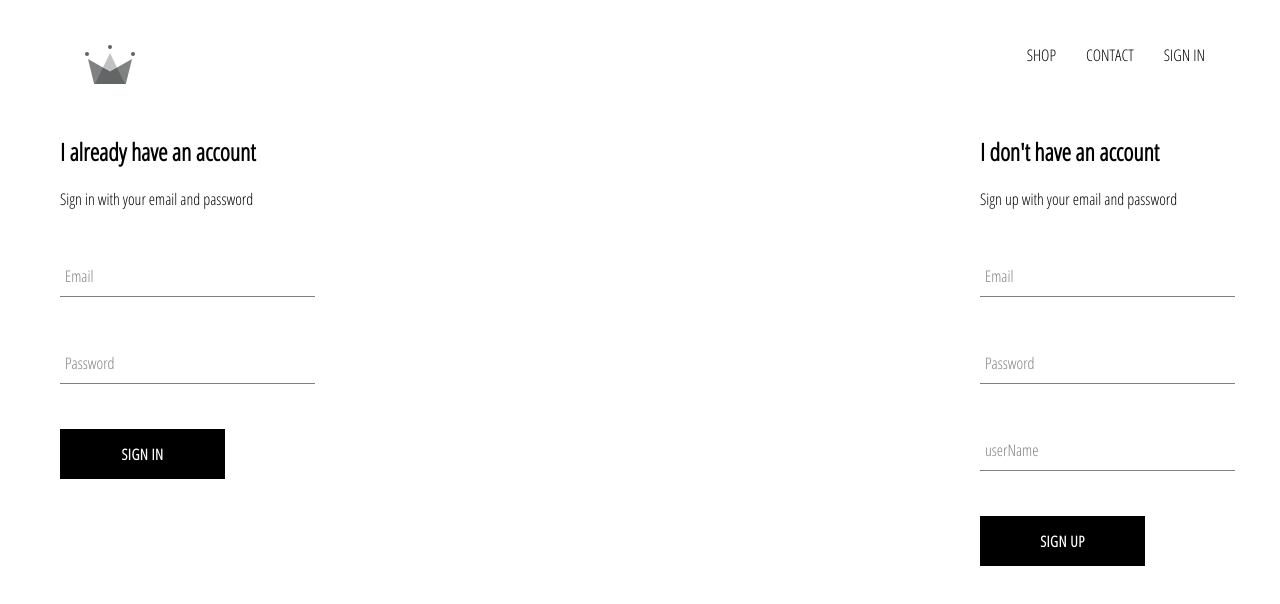
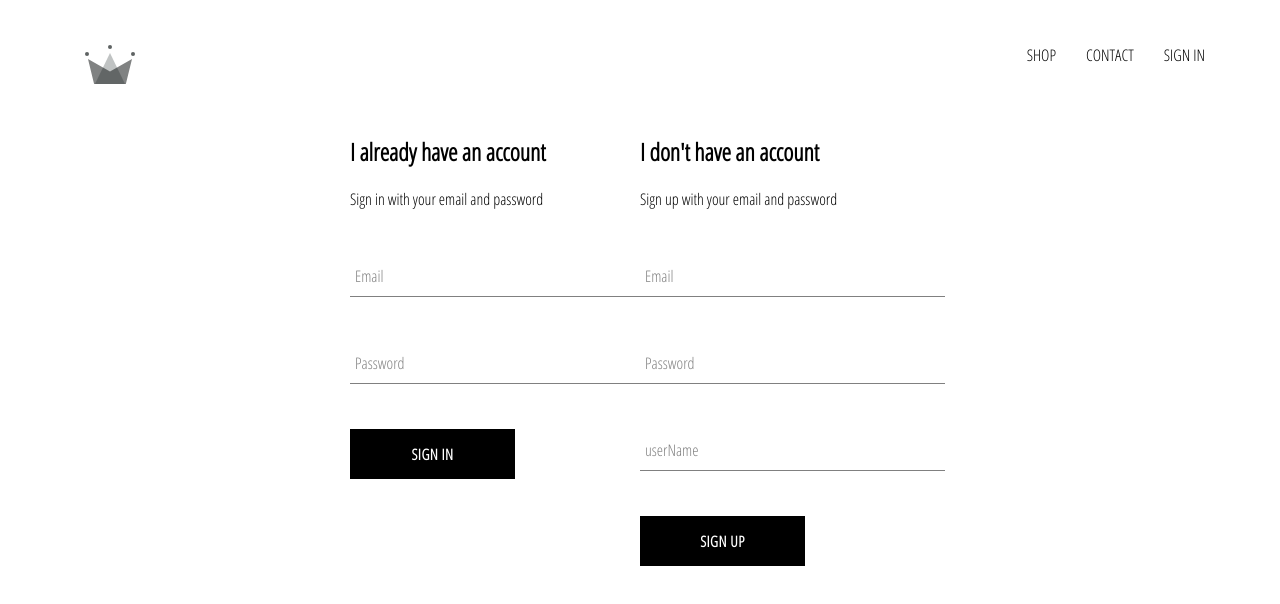
Before and after one commit to mariamisa/e-commerce, a React (Create React App) app: page /signin in a window 1280 px wide. Shown: the top 604 px of the page. Built offline with nearby package versions, Linux system fonts and the light colour scheme.

Commit message:
firebase start

```diff
--- a/src/components/FormInput/index.jsx
+++ b/src/components/FormInput/index.jsx
@@ -14,7 +14,7 @@ console.log(otherProps)
 
             {label?
             (<label
-             className={`${otherProps.value?"shrink":""}form-input-label`}>
+             className={`${otherProps.value?"shrink":""} form-input-label`}>
                 {label}
             </label>):null
             }
--- a/src/components/LoginForm/style.scss
+++ b/src/components/LoginForm/style.scss
@@ -1,5 +1,5 @@
 .sign-in{
-    width: 30vh;
+    width: 40vh;
     display: flex;
     flex-direction: column;
 }
--- a/src/components/RegisterForm/style.scss
+++ b/src/components/RegisterForm/style.scss
@@ -1,5 +1,5 @@
 .sign-up{
-    width:30vh;
+    width:40vh;
     display: flex;
     flex-direction: column;
 }
--- a/src/pages/signin/style.scss
+++ b/src/pages/signin/style.scss
@@ -1,5 +1,6 @@
 .auth-page{
     display: flex;
-    justify-content: space-between;
-    width: 100%;
+    justify-content: space-around;
+    width: 50%;
+    margin: auto;
 }
```
Also changed, not shown: 2 other files (tests, documents, lock files or other folders).
